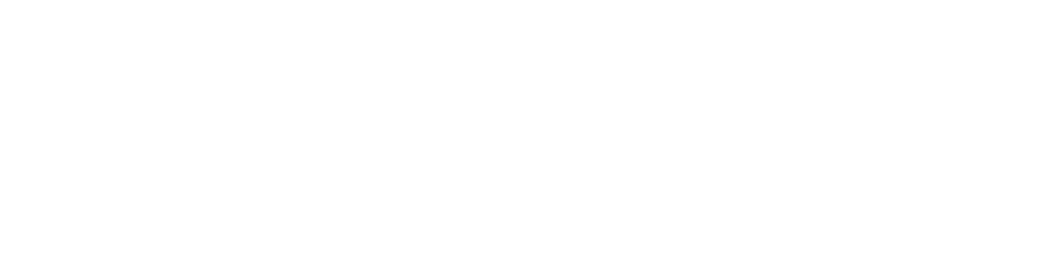
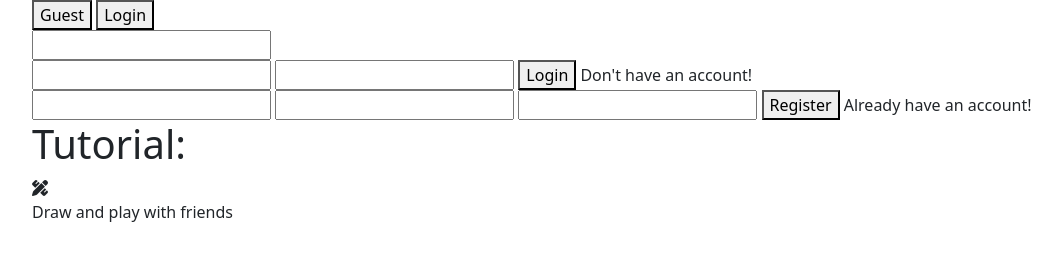
Before and after one commit to AgonKamberi/drawing_minigames, a website: page startPage.html in a window 1280 px wide. Shown: the whole page, without its empty margins (50-1112 px from the left). Drawn offline with nearby package versions, Linux system fonts and the light colour scheme.

Commit message:
Main page without CSS

```diff
--- a/package.json
+++ b/package.json
@@ -1,5 +1,5 @@
 {
-  "name": "finale-javascript-project",
+  "name": "Drawing_Minigames",
   "version": "1.0.0",
   "description": "",
   "main": "script.js",
--- a/startPage.html
+++ b/startPage.html
@@ -7,7 +7,40 @@
     <link href="https://cdn.jsdelivr.net/npm/bootstrap@5.3.1/dist/css/bootstrap.min.css" rel="stylesheet" integrity="sha384-mQ93RiYQRXjYvWf0FRCXU9MQzw1+MZjlvB+qd/CZT5+nRG/PaXjkge/X3KA53PtZ" crossorigin="anonymous">
 </head>
 <body>
+    <div class="container">
+        <div class="switchButtons">
+            <button onclick="enableGuest()">Guest</button>
+            <button onclick="enableLogin()">Login</button>
+        </div>
+        <div class="guest">
+            <input type="text" name="username">
+        </div>
+        <div class="account">
+            <div class="login">
+                <input type="text" name="username">
+                <input type="password" name="password">
+                <button>Login</button>
+                <a onclick="enableRegister()">Don't have an account!</a>
+            </div>
+            <div class="register">
+                <input type="text" name="username">
+                <input type="email" name="email">
+                <input type="password" name="password">
+                <button>Register</button>
+                <a onclick="enableLogin()">Already have an account!</a>
+            </div>
+        </div>
+        <div>
+            <h1>Tutorial:</h1>
+            <div id="tutorialIcon">
+                <i class="fas fa-pencil-ruler"></i>
+            </div>
+            <p>Draw and play with friends</p>
+        </div>
+    </div>
 
+    <script src="https://kit.fontawesome.com/392cdd91ff.js" crossorigin="anonymous"></script>
+    <script src="https://code.jquery.com/jquery-3.7.1.min.js" integrity="sha384-G/z/Nsz7hx/Zj1CmzngzG7APZj+MLZ7JdHY9VoIB7JXNCg8l7TzzPd/OVYe6xHRR" crossorigin="anonymous"></script>
     <script src="https://cdn.jsdelivr.net/npm/bootstrap@5.3.1/dist/js/bootstrap.bundle.min.js" integrity="sha384-HoMj6YYZvX+DeZ+qRSb1wOpnhaB5XZWKnpFtb/Gj2XWciv5d3XxU4hxD22dQ7R3Y" crossorigin="anonymous"></script>
 </body>
 </html>
```
Also changed, not shown: startPage.css (added), startPage.js (added).
